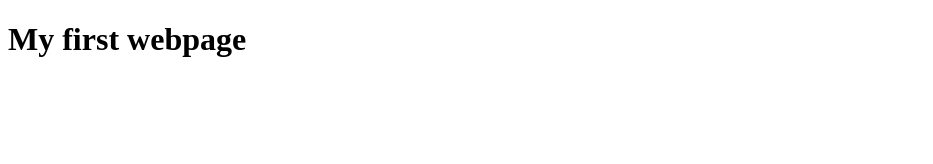
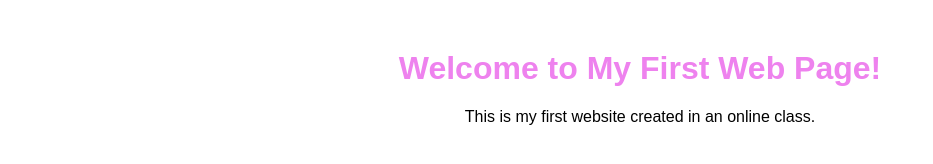
Before and after one commit to RekNer114/InternetEngineering, a plain HTML site: page index.html in a window 1280 px wide. Shown: the whole page, without its empty margins (0-933 px from the left). Drawn offline with Linux system fonts and the light colour scheme.

Commit message:
added content

```diff
--- a/index.html
+++ b/index.html
@@ -3,11 +3,14 @@
 <head>
     <meta charset="UTF-8">
     <meta name="viewport" content="width=device-width, initial-scale=1.0">
-    <title>Home</title>
+    <title>My First Web Page</title>
+    <style>
+        body { font-family: Arial, sans-serif; text-align: center; margin-top: 50px; }
+        h1 { color: violet; }
+    </style>
 </head>
 <body>
-    <h1>My first webpage</h1>
-
-
+    <h1>Welcome to My First Web Page!</h1>
+    <p>This is my first website created in an online class.</p>
 </body>
 </html>
```
